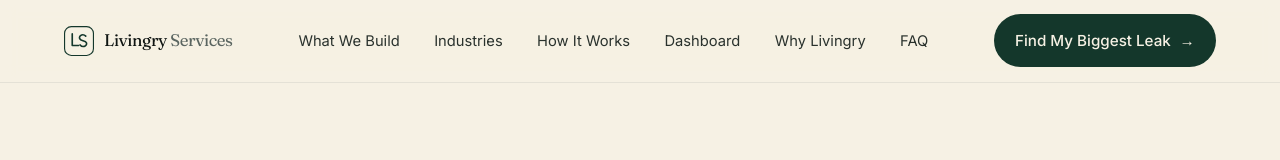
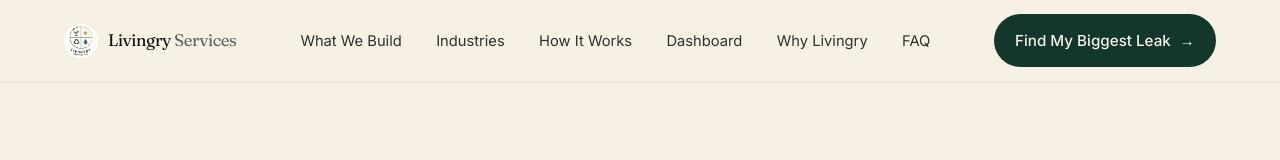
Before and after one commit to OV1-Kenobi/livingry-services, a Next.js app: page / in a window 1280 px wide. Shown: the top 160 px of the page. Built offline with nearby package versions, Linux system fonts and the light colour scheme.

Commit message:
Replace placeholder logo with actual Livingry Services brand mark

```diff
--- a/src/components/Logo.tsx
+++ b/src/components/Logo.tsx
@@ -1,41 +1,24 @@
 import Link from "next/link";
+import Image from "next/image";
 
-/**
- * Placeholder v1 logo: LS monogram inside a rounded container.
- * Uses currentColor so it inherits from context (dark/light).
- * Designed to work at 24px favicon size and up to 200px.
- */
 export function LogoMark({ size = 32, className = "" }: { size?: number; className?: string }) {
   return (
-    <svg
+    <Image
+      src="/livingry-logo.jpg"
+      alt="Livingry Services logo"
       width={size}
       height={size}
-      viewBox="0 0 40 40"
-      fill="none"
-      aria-hidden="true"
       className={className}
-    >
-      <rect x="0.75" y="0.75" width="38.5" height="38.5" rx="9" stroke="currentColor" strokeWidth="1.5" />
-      {/* L */}
-      <path d="M11 10.5 V26 H19.5" stroke="currentColor" strokeWidth="2.2" strokeLinecap="round" strokeLinejoin="round" />
-      {/* S — as a continuous curve */}
-      <path
-        d="M29 13.5c-1.5-1.6-3.6-2.2-5.5-1.6-2.2.7-3.4 2.9-2.6 4.9.7 1.7 2.5 2.3 4.4 2.8 1.9.5 3.9 1 4.6 2.7.8 2-.5 4.3-2.9 4.9-2 .5-4.1-.2-5.5-1.9"
-        stroke="currentColor"
-        strokeWidth="2.2"
-        strokeLinecap="round"
-        strokeLinejoin="round"
-      />
-    </svg>
+      style={{ objectFit: "contain", borderRadius: "50%" }}
+      priority
+    />
   );
 }
 
 export function Logo({ compact = false }: { compact?: boolean }) {
   return (
     <Link href="/" className="inline-flex items-center gap-2.5 group">
-      <span className="text-forest" style={{ color: "var(--forest)" }}>
-        <LogoMark size={30} />
-      </span>
+      <LogoMark size={compact ? 28 : 34} />
       {!compact && (
         <span className="serif text-[1.05rem] leading-none tracking-tight" style={{ color: "var(--ink)" }}>
           Livingry <span style={{ color: "var(--ink-3)" }}>Services</span>
```
Also changed, not shown: public/livingry-logo.jpg (added).
